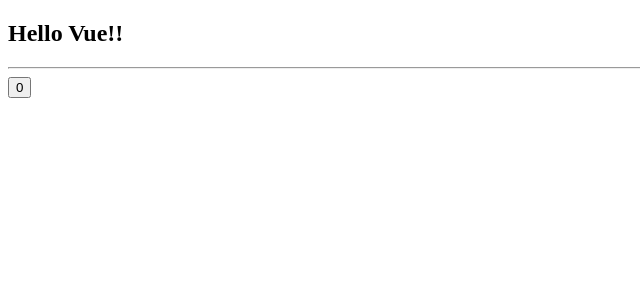
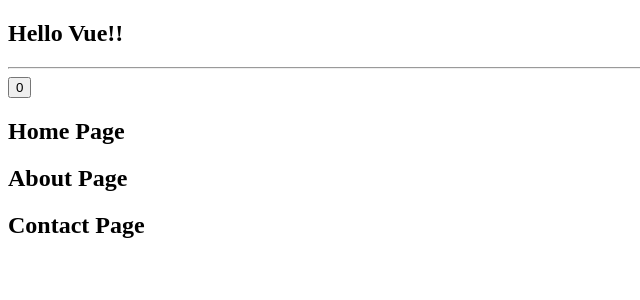
Before and after one commit to HsiaoHungWang/vue-fuen144, a Vue app: page / in a window 1280 px wide. Shown: the top 300 px of the page, without its empty margins (0-640 px from the left). Built offline with nearby package versions, Linux system fonts and the light colour scheme.

Commit message:
建立三個Component，在網頁上顯示

```diff
--- a/src/App.vue
+++ b/src/App.vue
@@ -4,6 +4,9 @@
 import SecondComponent from './components/SecondComponent.vue';
 import ComponentLife from './components/ComponentLife.vue';
 import ButtonCount from './components/ButtonCount.vue';
+import HomeView from './views/HomeView.vue';
+import AboutView from './views/AboutView.vue';
+import ContactView from './views/ContactView.vue';
 
 // import duck from './assets/duck.png'
 </script>
@@ -17,6 +20,9 @@
 <second-component></second-component>
 <ComponentLife></ComponentLife>-->
 <ButtonCount></ButtonCount>
+<HomeView></HomeView>
+<AboutView></AboutView>
+<ContactView></ContactView>
 </template>
 
 <style scoped>
--- /dev/null
+++ b/src/views/AboutView.vue
@@ -0,0 +1,13 @@
+<script setup>
+
+</script>
+
+<template>
+    <div>
+<h2>About Page</h2>
+    </div>
+</template>
+
+<style lang="css" scoped>
+
+</style>
--- /dev/null
+++ b/src/views/ContactView.vue
@@ -0,0 +1,13 @@
+<script setup>
+
+</script>
+
+<template>
+    <div>
+<h2>Contact Page</h2>
+    </div>
+</template>
+
+<style lang="css" scoped>
+
+</style>
--- /dev/null
+++ b/src/views/HomeView.vue
@@ -0,0 +1,13 @@
+<script setup>
+
+</script>
+
+<template>
+    <div>
+<h2>Home Page</h2>
+    </div>
+</template>
+
+<style lang="css" scoped>
+
+</style>
```
